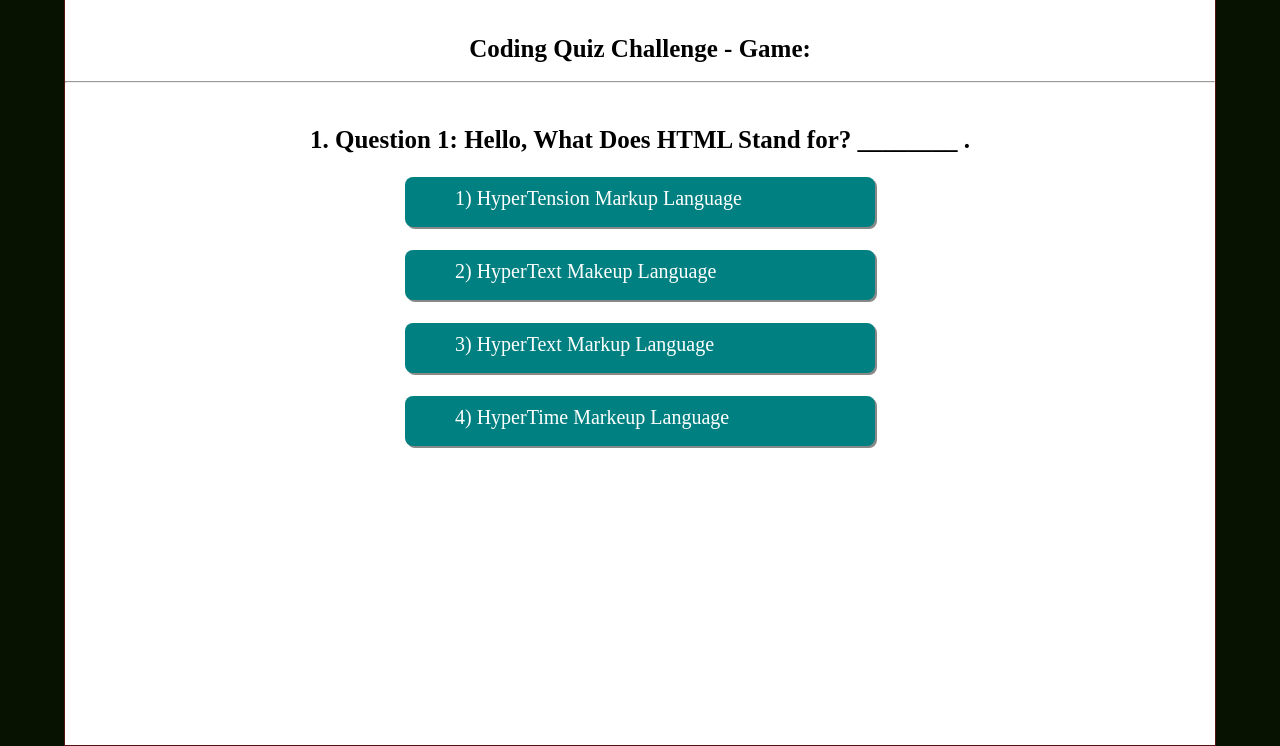
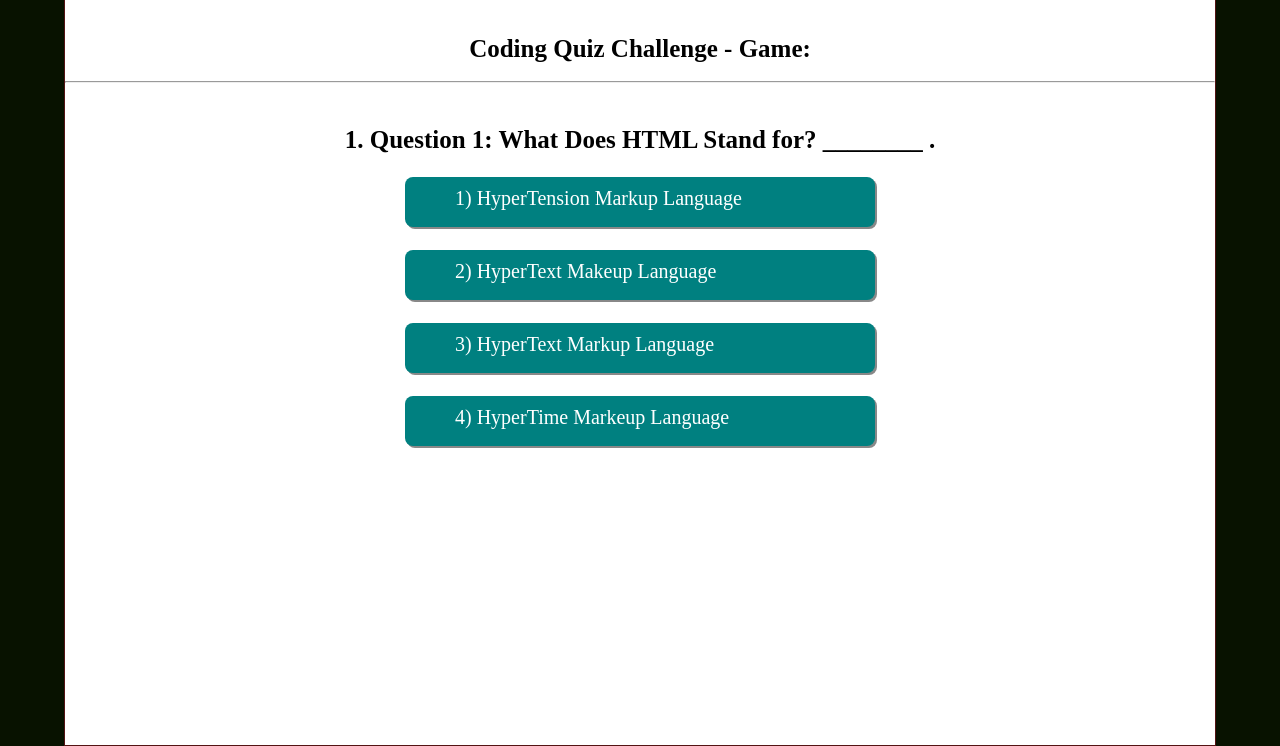
Before and after one commit to cloozo/quiz-challenge-javascript-page, a plain HTML site: page index.html in a window 1280 px wide. Both pictures are taken after a click on the element 640 px from the left and 185 px from the top of the page. Shown: the part 54-800 px from the top of the page. Drawn offline with nearby package versions, Linux system fonts and the light colour scheme; a web font is replaced by a local one.

Commit message:
some changes made in the quiz file

```diff
--- a/index.html
+++ b/index.html
@@ -30,7 +30,7 @@
 <!-- question 1 -->
    <div id="question1" class="question">
     <br>
-    <h1> 1. Question 1:  Hello, What Does HTML Stand for?  ________ .  </h1>
+    <h1> 1. Question 1: What Does HTML Stand for?  ________ .  </h1>
     <br>
     <ul>
       <li class="choice-text" data-number="not correct!"  id="first_option">1) HyperTension Markup Language</li>
--- a/script.js
+++ b/script.js
@@ -157,7 +157,6 @@ var initialsInputEl = document.getElementById("initials")
 // var scoreInputEl = document.getElementById("score");
 var scoreInputEl = yourScore;
 
-
 //
 buttonEl.addEventListener("click", saveScore);
 function saveScore(){
@@ -171,7 +170,6 @@ var user = {// object
     score: yourScore
 };
 var scoresString =localStorage.getItem("scores");
-
 if (scoresString)  {scores = JSON.parse(scoresString) }
 scores.push(user);
 localStorage.setItem("scores",JSON.stringify(scores))
@@ -193,7 +191,6 @@ var horizontalRule= document.getElementById("horizontal-rule").innerHTML= `<hr>`
 console.log(` NOW 2) :${headingScore}`);
 // console.log(` Individual person:${score}`);
 console.log(` All gamers total:${user}`);
-
 }
 
 //
```
